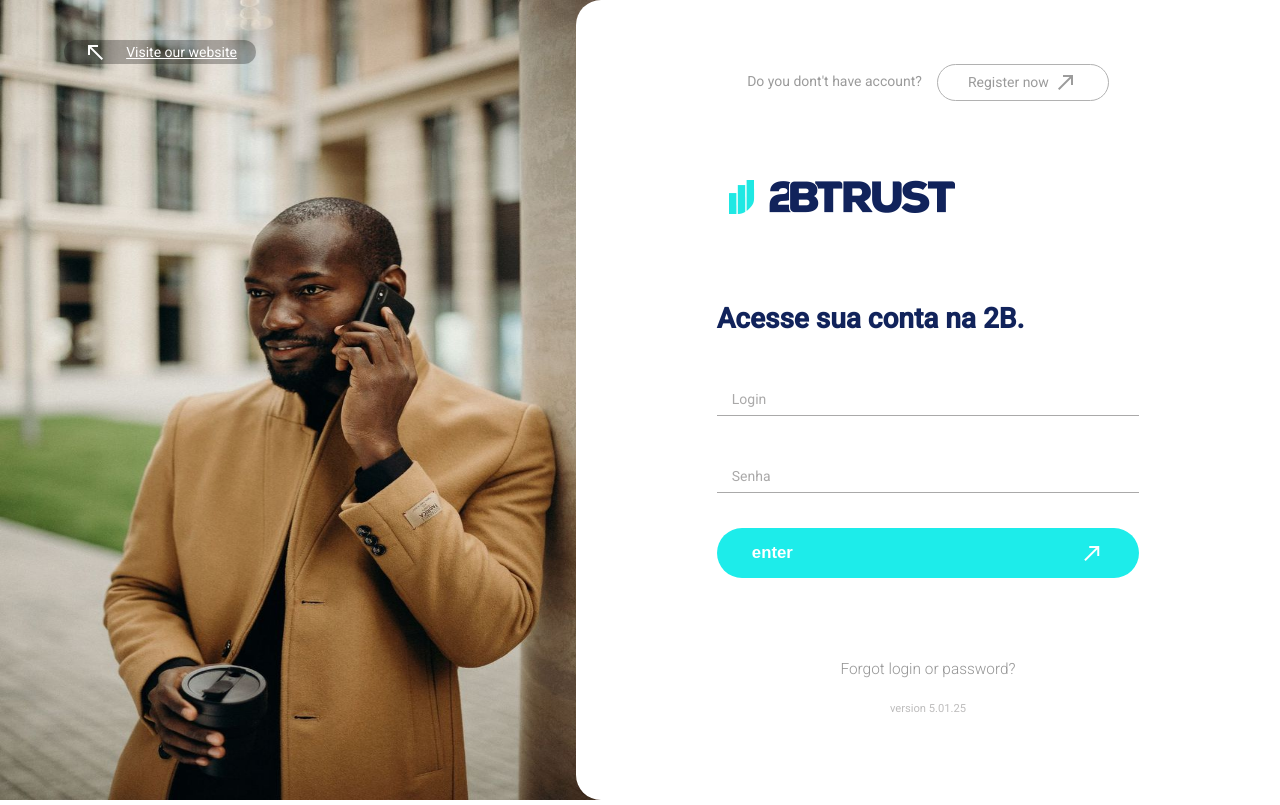
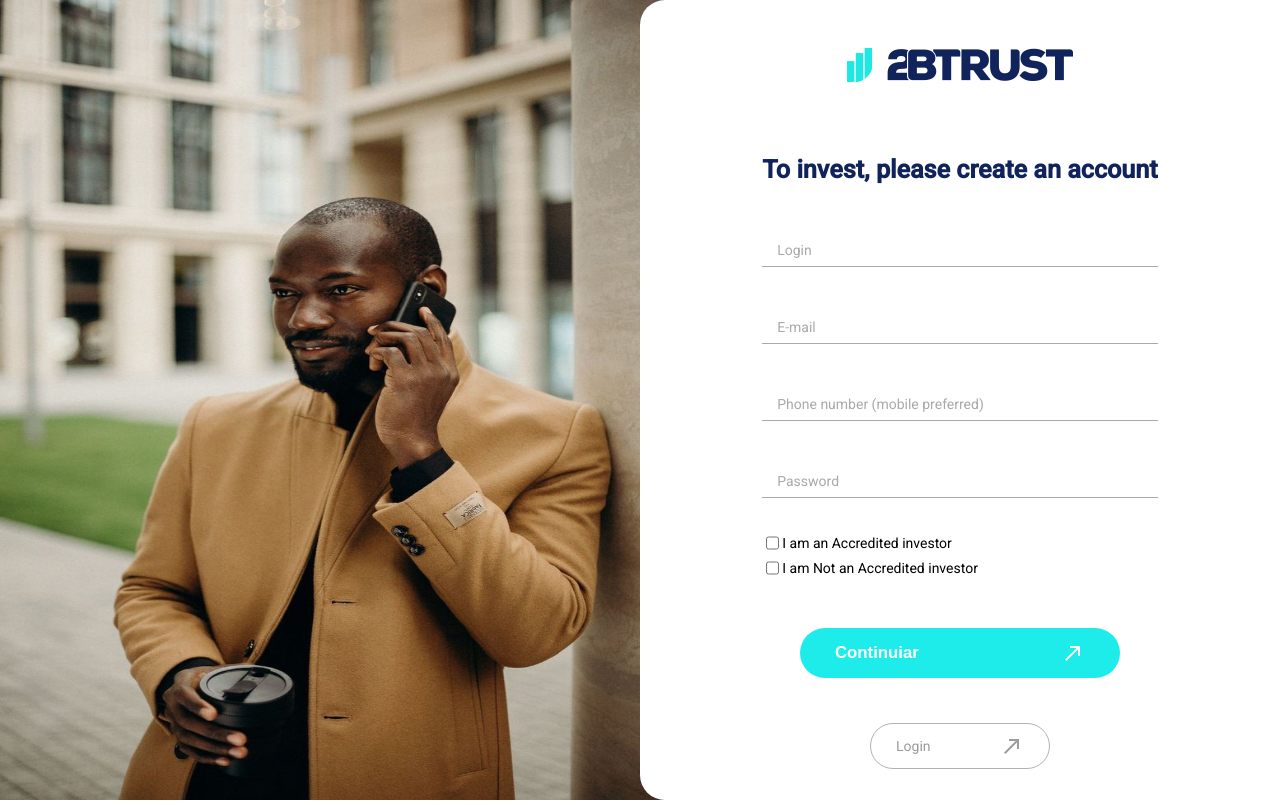
Before and after one commit to PedroTrudes/angular-plataforma-2b, an Angular app: page /sing-in in a window 1280 px wide. Before the commit this address led to /. Built offline with nearby package versions, Linux system fonts and the light colour scheme.

Commit message:
subindo parte de cadastro

```diff
--- a/src/app/app-routing.module.ts
+++ b/src/app/app-routing.module.ts
@@ -1,7 +1,12 @@
-import { NgModule } from '@angular/core';
+import { CadastroComponent } from './components/form/cadastro/cadastro.component';
+import { LoginComponent } from './components/form/login/login.component';
+import { NgModule, Component } from '@angular/core';
 import { RouterModule, Routes } from '@angular/router';
 
-const routes: Routes = [];
+const routes: Routes = [
+  {path: 'login', component: LoginComponent},
+  {path: 'sing-in', component: CadastroComponent}
+];
 
 @NgModule({
   imports: [RouterModule.forRoot(routes)],
--- a/src/app/app.component.html
+++ b/src/app/app.component.html
@@ -1 +1 @@
-<app-login></app-login>
+<router-outlet></router-outlet>
--- a/src/app/components/form/cadastro/cadastro.component.css
+++ b/src/app/components/form/cadastro/cadastro.component.css
@@ -0,0 +1,146 @@
+.container__cadastro{
+  width: 100%;
+  height: 100vh;
+  display: flex;
+  flex-direction: row;
+  position: relative;
+}
+
+
+.container__cadastro--img{
+  height: 100vh;
+  width: 55%;
+
+}
+.img--descktop{
+  height: 100vh;
+  width: 100%;
+}
+.img--mobile{
+  display: none;
+}
+
+.container__cadastro--formulario{
+  position: absolute;
+  right: 0;
+  border-top-left-radius: 25px;
+  border-bottom-left-radius: 25px;
+  background-color: #fff;
+  width: 50%;
+  height: 100vh;
+  display: flex;
+  flex-direction: column;
+  align-items: center;
+  justify-content: center;
+}
+.cadastro--formulario p{
+  font-size: 2em;
+  font-weight: 800;
+  margin-bottom: 45px;
+  color: #11235B;
+}
+
+.cadastro--logo{
+  margin-bottom: 55px;
+
+}
+.cadastro--formulario{
+margin-bottom: 45px;
+}
+.cadastro--formulario p{
+  text-align: center;
+  margin-bottom: 45px;
+  font-size: 1.8em;
+}
+
+.form__input--cadastro {
+    display: flex;
+    flex-direction: column;
+    position: relative;
+    margin-bottom: 35px;
+
+  }
+
+
+.form__input--cadastro input{
+  display: block;
+  outline: none;
+  padding: 10px 25px;
+  border: none;
+  border-bottom: 1px solid rgb(170, 169, 169)!important;
+  font-size: 1.3em;
+
+  color: #11235B;
+  font-weight: bold;
+
+}
+.form__input--cadastro label{
+  position: absolute;
+  top: 0;
+  left: 15px;
+  pointer-events: none;
+  color: rgb(170, 169, 169);
+  transform: translateY(15px);
+  transition: all 400ms ease-in-out;
+
+}
+
+.form__input--cadastro input:focus, .form__input--cadastro input:valid{
+  border-bottom-color:  #1DECEA!important;
+}
+
+.form__input--cadastro input:valid + label,
+.form__input--cadastro input:focus + label{
+  color: #1DECEA;
+  font-size: 0.8em;
+  font-weight: bold;
+  transform: translateY(-20px);
+}
+
+.form__input--cadastro--checkbox{
+  margin-bottom: 5px;
+  display: flex;
+}
+.cadastro__submit{
+  width: 100%;
+  display: flex;
+  justify-content: center;
+}
+.cadastro__submit button{
+  border: none;
+  height: 35px;
+  width: 50%;
+  border-radius: 45px;
+  display: flex;
+  align-items: center;
+  justify-content: space-between;
+  padding: 25px 35px;
+  background-color: #1DECEA;
+  color: #fff;
+  font-size: 1.2em;
+  font-weight: bold;
+  transition: all 0.8s ease-in-out;
+
+}
+.cadastro__submit button:hover{
+  background-color: #11235B;
+}
+
+.container__voltar--login{
+  margin-top: 45px;
+  width: 100%;
+  display: flex;
+  align-items: center;
+  justify-content: center;
+}
+.container__voltar--login a{
+  border: 1px solid rgb(177, 177, 177);
+  display: flex;
+  align-items: center;
+  width: 20%;
+  justify-content: space-between;
+  text-decoration: none;
+  padding: 10px 25px;
+  border-radius: 50px;
+  color: rgb(155, 155, 155);
+}
--- a/src/app/components/form/cadastro/cadastro.component.html
+++ b/src/app/components/form/cadastro/cadastro.component.html
@@ -1 +1,58 @@
-<p>cadastro works!</p>
+<div class="container__cadastro">
+  <div class="container__cadastro--img">
+    <img src="../../../../assets/login/login--descktop.jpeg" alt="" class="img--descktop">
+    <img src="../../../../assets/login/login--mobile.jpeg" alt="" class="img--mobile">
+  </div>
+  <!-- div do formulario a seguir -->
+  <div class="container__cadastro--formulario">
+      <div class="cadastro--logo">
+        <img src="../../../../assets/logos/2btrust-dark-logo.png" alt="Logo 2btrust">
+      </div>
+      <div class="cadastro--formulario">
+        <p>To invest, please create an account</p>
+
+        <form class="cadastro--form">
+          <div class="form__input--cadastro">
+            <input type="text" class="cadastro--input" required />
+            <label for="" class="cadastro--label">Login</label>
+          </div>
+          <div class="form__input--cadastro">
+            <input type="email" class="cadastro--input" required />
+            <label for="" class="cadastro--label">E-mail</label>
+          </div>
+          <div class="form__input--cadastro">
+            <input type="tel" class="cadastro--input" required />
+            <label for="" class="cadastro--label">Phone number (mobile preferred)</label>
+          </div>
+          <div class="form__input--cadastro">
+            <input type="password" class="cadastro--input" required />
+            <label for="" class="cadastro--label">Password</label>
+          </div>
+          <div class="form__input--cadastro--checkbox">
+            <input type="checkbox" name="" id="" required />
+            <label for="">I am an Accredited investor</label>
+          </div>
+          <div class="form__input--cadastro--checkbox">
+            <input type="checkbox" name="" id="" required />
+            <label for="">I am Not an Accredited investor</label>
+          </div>
+        </form>
+      </div>
+
+      <div class="cadastro__submit">
+        <button>Continuiar
+          <i class="material-icons"> north_east
+
+          </i>
+
+        </button>
+      </div>
+
+      <div class="container__voltar--login">
+        <a routerLink="/login">Login
+          <i class="material-icons"> north_east
+          </i>
+        </a>
+      </div>
+  </div>
+</div>
--- a/src/app/components/form/login/login.component.html
+++ b/src/app/components/form/login/login.component.html
@@ -17,7 +17,7 @@
   <div class="container__login--form">
     <div class="container__login--link">
       <p>Do you dont't have account?</p>
-      <a href="#" class="login--link"
+      <a routerLink="/sing-in" class="login--link"
         >Register now
         <i class="material-icons"> north_east </i>
       </a>
@@ -48,7 +48,7 @@
       </form>
     </div>
     <div class="container__login--link--mobile">
-      <a href="#" class="login--link"
+      <a routerLink="/sing-in"class="login--link"
         >Register now
         <i class="material-icons"> north_east </i>
       </a>
```
